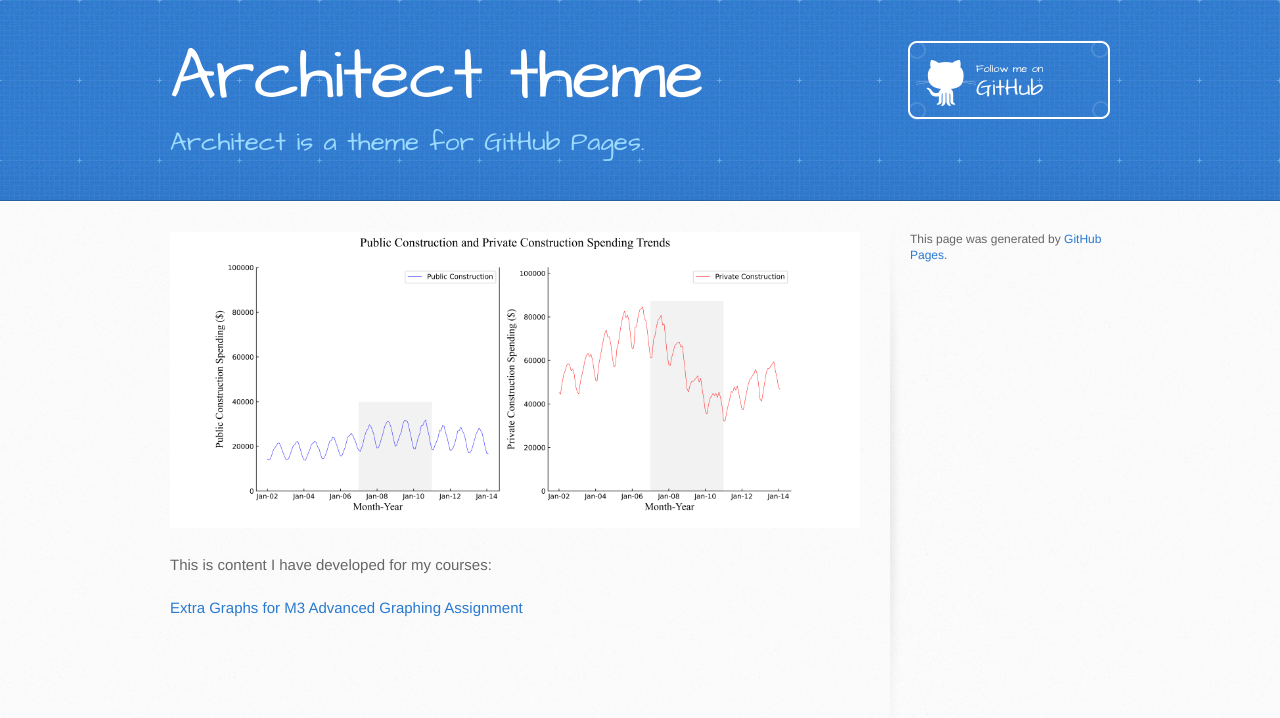
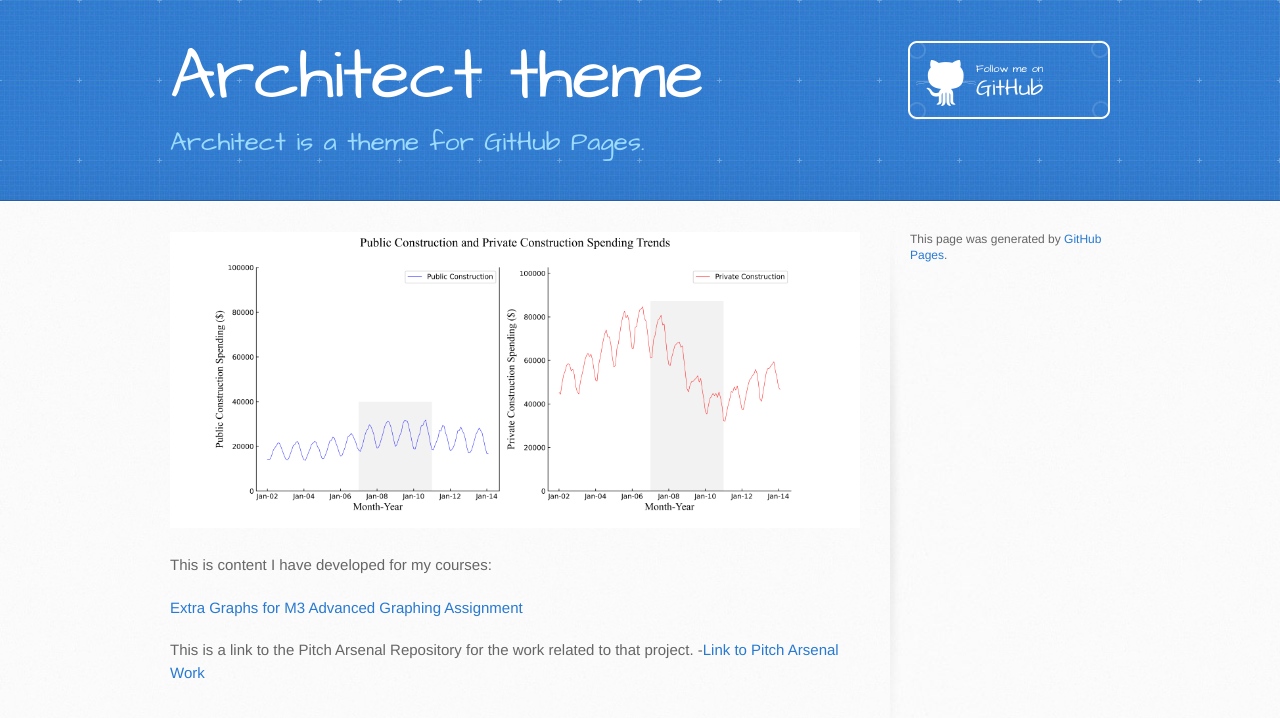
Before and after one commit to TJSWLWM/TJSWLWM.github.io, a Jekyll site: the page built from index.md, in a window 1280 px wide. Shown: the top 718 px of the page. Built offline with Jekyll 4.4.1, drawn with Linux system fonts in a browser that asks for light colours; our own code applies the rules of GitHub Pages for plain Markdown files.

Commit message:
Update index.md

```diff
--- a/index.md
+++ b/index.md
@@ -8,3 +8,6 @@ description: Prospective Baseball Analyst
 This is content I have developed for my courses:
 
 [Extra Graphs for M3 Advanced Graphing Assignment](/timeseries/index.md)
+
+This is a link to the Pitch Arsenal Repository for the work related to that project.
+-[Link to Pitch Arsenal Work](https://github.com/TJSWLWM/TJSWLWM.github.io/tree/main/PitchArsenals)
```
